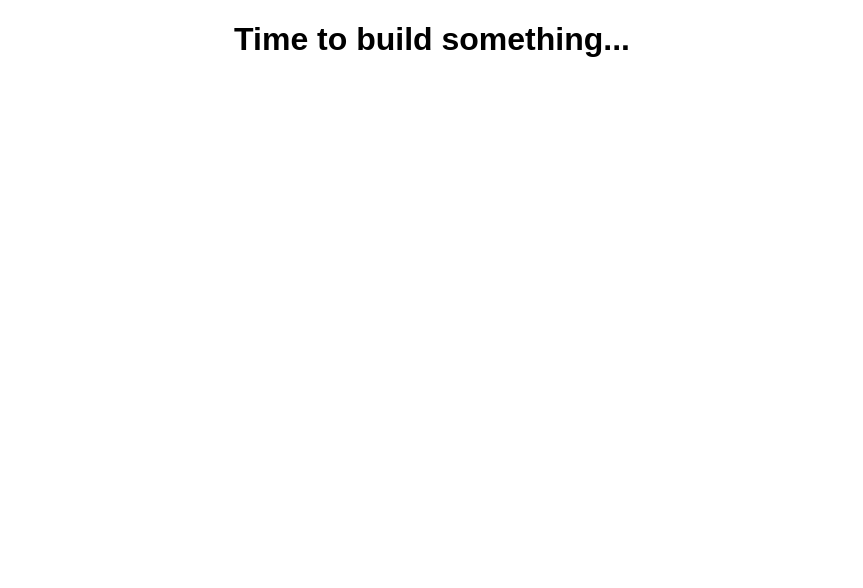
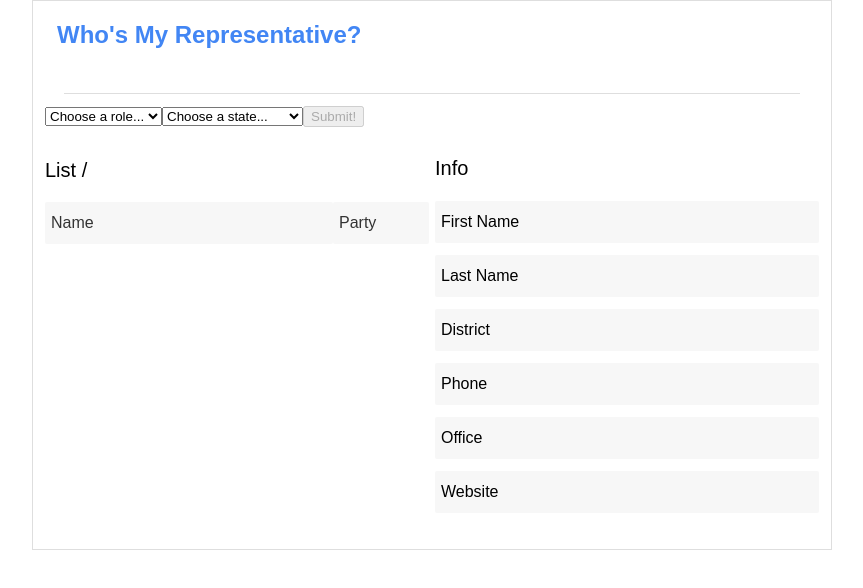
Before and after one commit to spcbrn/grow-exercise_react, a React (Create React App) app: page / in a window 1280 px wide. Shown: the top 588 px of the page, without its empty margins (208-1071 px from the left). Built offline with nearby package versions, Linux system fonts and the light colour scheme; the HTML template or start-up script is replaced by a standard one.

Commit message:
finished base functionality

```diff
--- a/package.json
+++ b/package.json
@@ -14,10 +14,12 @@
   },
   "homepage": "https://github.com/",
   "dependencies": {
+    "axios": "^0.17.1",
     "cors": "^2.8.4",
     "dotenv": "^4.0.0",
     "express": "^4.16.2",
     "mobx": "^3.4.1",
+    "mobx-react": "^4.3.5",
     "react": "^16.2.0",
     "react-dom": "^16.2.0",
     "react-router-dom": "^4.2.2",
@@ -31,6 +33,6 @@
     "eject": "react-scripts eject"
   },
   "main": "find-rep-api/index.js",
-  "proxy": "http://localhost:8008",
+  "proxy": "http://localhost:8088",
   "keywords": []
 }
--- a/src/App/App.css
+++ b/src/App/App.css
@@ -1,3 +1,109 @@
 .App {
-  text-align: center;
+  width: 100%;
 }
+
+.rep_search_main {
+  max-width: 800px;
+  height: 550px;
+  padding: 0px 12px;
+  /* overflow: auto; */
+  margin: auto;
+  box-sizing: border-box;
+  border: 1px solid #DEDEDE;
+}
+
+.main_header {
+  color: #4286f4;
+  padding: 0px 12px;
+  margin-bottom: 44px;
+}
+
+.vertical_divider {
+  width: 95%;
+  height: 1px;
+  background: #DEDEDE;
+  margin: auto;
+}
+
+.search_filter {
+  margin: 12px 0px;
+  z-index: 100;
+}
+
+.results_main {
+  display: flex;
+  justify-content: space-between;
+}
+
+.results_flex {
+  flex-basis: 50;
+  width: 95%;
+  margin-bottom: 12px;
+}
+
+@media screen and (max-width: 549px) {
+  .rep_search_main {
+    height: fit-content;
+  }
+
+  .results_main {
+    flex-direction: column;
+    align-items: center;
+  }
+
+  .results_flex {
+    flex-basis: 100;
+  }
+}
+
+.results_header p {
+  font-size: 20px;
+  display: inline-block;
+  margin-top: 0px
+}
+
+.results_list {
+  margin-right: 6px;
+}
+
+.results_list_table {
+  max-height: 312px;
+  overflow: auto;
+}
+
+table {
+  border-collapse: collapse;
+  width: 100%;
+  text-align: left;
+}
+
+th {
+  padding: 12px 6px;
+  border-radius: 2px;
+  background: #F7F7F7;
+  font-weight: 300;
+  color: #333333;
+}
+
+td {
+  padding: 12px 6px;
+  font-weight: 300;
+  border-bottom: 1px solid #DEDEDE;
+}
+
+.result_row:hover {
+  background: #F7F7F7;
+}
+
+.results_detail {
+  /* margin-left: 6px; */
+}
+
+.results_detail_field {
+  /* width: 100%; */
+  padding: 12px 6px;
+  margin-top: 1px;
+  margin-bottom: 12px;
+  background: #F7F7F7;
+  border-radius: 2px;
+}
--- a/src/App/App.js
+++ b/src/App/App.js
@@ -1,13 +1,38 @@
 import React, { Component } from 'react';
+import axios from 'axios';
+import { observable } from 'mobx';
+
+import RepSearch from './components/RepSearch';
 
 import './App.css';
 
+//set up initial app state
+const appState = observable({
+  stateSelected: '',
+  roleSelected: '',
+  results: [],
+  activeRep: {}
+})
+
+//add necessary methods to mutate/update app state
+appState.selectState = val => appState.stateSelected = val;
+appState.selectRole = val => appState.roleSelected = val;
+appState.dispatchRequest = (role, state) => {
+  const requestMethods = {
+    REP: state => axios.get(`/representatives/${state}`).then(resp => appState.results = resp.data.results),
+    SEN: state => axios.get(`/senators/${state}`).then(resp => appState.results = resp.data.results)
+  }
+  return requestMethods[role](state);
+}
+appState.setActiveRep = name => appState.activeRep = appState.results.find(rep => rep.name === name);
+
+
+
 class App extends Component {
-
   render() {
     return (
       <main className="App">
-        <h1>Time to build something...</h1>
+        <RepSearch store={appState}/>
       </main>
     )
   }
--- /dev/null
+++ b/src/App/components/Filter.js
@@ -0,0 +1,118 @@
+import React from 'react';
+import { observer } from 'mobx-react';
+
+
+//component to handle option select filter and submit button
+const Filter = observer(props => {
+  const { roleSelected, stateSelected, dispatchRequest } = props.store;
+  const buttonState = !(roleSelected && stateSelected);
+
+  return (
+    <div className="search_filter">
+      {roleSelect(props, roles)}
+      {stateSelect(props, states)}
+      <button onClick={() => dispatchRequest(roleSelected, stateSelected)}
+              disabled={buttonState}>
+        Submit!
+      </button>
+    </div>
+  )
+})
+
+export default Filter;
+
+
+
+
+//function to render the state selection dropdown
+const stateSelect = (props, abbreviations) => {
+  let options = [];
+  for (let state in abbreviations) {
+    options.push(
+      <option key={state} value={abbreviations[state]}> {state} </option>
+    )
+  }
+  return (
+    <select name='state' onChange={e => props.store.selectState(e.target.value)}>
+      {options}
+    </select>
+  )
+}
+
+//function to render the role selection dropdown
+const roleSelect = (props, roles) => {
+  let options = [];
+  for (let title in roles) {
+    options.push(
+      <option key={title} value={roles[title]}> {title} </option>
+    )
+  }
+  return (
+    <select name='role' onChange={e => props.store.selectRole(e.target.value)}>
+      {options}
+    </select>
+  )
+}
+
+
+//object containing role options
+const roles = {
+  'Choose a role...': '',
+  Representative: 'REP',
+  Senator: 'SEN'
+};
+
+//object containing state options
+const states = {
+  'Choose a state...': '',
+  'ALABAMA': 'AL',
+  'ALASKA': 'AK',
+  'ARIZONA': 'AZ',
+  'ARKANSAS': 'AR',
+  'CALIFORNIA': 'CA',
+  'COLORADO': 'CO',
+  'CONNECTICUT': 'CT',
+  'DELAWARE': 'DE',
+  'FLORIDA': 'FL',
+  'GEORGIA': 'GA',
+  'HAWAII': 'HI',
+  'IDAHO': 'ID',
+  'ILLINOIS': 'IL',
+  'INDIANA': 'IN',
+  'IOWA': 'IA',
+  'KANSAS': 'KS',
+  'KENTUCKY': 'KY',
+  'LOUISIANA': 'LA',
+  'MAINE': 'ME',
+  'MARYLAND': 'MD',
+  'MASSACHUSETTS': 'MA',
+  'MICHIGAN': 'MI',
+  'MINNESOTA': 'MN',
+  'MISSISSIPPI': 'MS',
+  'MISSOURI': 'MO',
+  'MONTANA': 'MT',
+  'NEBRASKA': 'NE',
+  'NEVADA': 'NV',
+  'NEW HAMPSHIRE': 'NH',
+  'NEW JERSEY': 'NJ',
+  'NEW MEXICO': 'NM',
+  'NEW YORK': 'NY',
+  'NORTH CAROLINA': 'NC',
+  'NORTH DAKOTA': 'ND',
+  'OHIO': 'OH',
+  'OKLAHOMA': 'OK',
+  'OREGON': 'OR',
+  'PENNSYLVANIA': 'PA',
+  'RHODE ISLAND': 'RI',
+  'SOUTH CAROLINA': 'SC',
+  'SOUTH DAKOTA': 'SD',
+  'TENNESSEE': 'TN',
+  'TEXAS': 'TX',
+  'UTAH': 'UT',
+  'VERMONT': 'VT',
+  'VIRGINIA': 'VA',
+  'WASHINGTON': 'WA',
+  'WEST VIRGINIA': 'WV',
+  'WISCONSIN': 'WI',
+  'WYOMING': 'WY'
+}
--- /dev/null
+++ b/src/App/components/RepSearch.js
@@ -0,0 +1,26 @@
+import React, { Component } from 'react';
+
+import Filter from './Filter';
+import Results from './Results';
+
+
+//main component for representative/senator search app
+class RepSearch extends Component {
+
+  render() {
+    const { store } = this.props;
+
+    return (
+      <main className="rep_search_main">
+        <header className="main_header">
+          <h2>{'Who\'s My Representative?'}</h2>
+        </header>
+        <div className="vertical_divider"></div>
+        <Filter store={store}/><br />
+        <Results store={store} />
+      </main>
+    )
+  }
+}
+
+export default RepSearch;
--- /dev/null
+++ b/src/App/components/Results.js
@@ -0,0 +1,87 @@
+import React from 'react';
+import { observer } from 'mobx-react';
+
+
+//component to display the search results list component and rep detail component
+const Results = observer(props => {
+  const { results, activeRep, roleSelected } = props.store;
+  //set list header
+  const listHeaderLabel = roleSelected
+                            ? roleSelected === 'REP'
+                                ? 'Representatives'
+                                : 'Senators'
+                            : null;
+  //render list (or null)
+  const resultsList = results.length
+                        ? results.map((c, i) => <ResultRow key={i} name={c.name} party={c.party[0]} store={props.store} />)
+                        : null;
+
+
+  return (
+    <section className="results_main">
+      <div className="results_list results_flex">
+        <header className="results_header">
+          <p>List /</p> <p style={{"color": "#4286f4"}}>{listHeaderLabel}</p>
+        </header>
+        <div className="results_list_table">
+          <table>
+            <tbody>
+              <tr>
+                <th style={{"width":"75%"}}>Name</th>
+                <th>Party</th>
+              </tr>
+              {resultsList}
+            </tbody>
+          </table>
+        </div>
+      </div>
+      <div className="results_detail results_flex">
+        <header className="results_header">
+          <p>Info</p>
+        </header>
+        <RepDetails rep={activeRep} />
+      </div>
+    </section>
+  )
+})
+
+export default Results;
+
+
+
+//component to render a table row for passed in rep
+const ResultRow = props => {
+  return (
+    <tr className="result_row" onClick={() => props.store.setActiveRep(props.name)}>
+      <td style={{"width":"75%"}}>{props.name}</td>
+      <td>{props.party}</td>
+    </tr>
+  )
+}
+
+//component to render either a rep's detailed info or default values
+const RepDetails = ({ rep }) => {
+  let defaultVals = { a: 'First Name', b: 'Last Name', c: 'District', d: 'Phone', e: 'Office', f: 'Website' };
+  let dataObj = rep.name
+                  ? { a: rep.name.split(' ')[0],
+                      b: rep.name.split(' ')[1],
+                      c: `District ${rep.district}`,
+                      d: rep.phone,
+                      e: rep.office,
+                      f: rep.link }
+                  : defaultVals;
+  let fields = [];
+
+  for (let key in dataObj) {
+    key === 'f' && rep.name
+      ? fields.push(
+                     <a href={dataObj[key]} target="_blank">
+                       <div key={key} className="results_detail_field">{dataObj[key]}</div>
+                     </a>
+                   )
+      : fields.push(
+                     <div key={key} className="results_detail_field">{dataObj[key]}</div>
+                   )
+  }
+  return fields;
+}
```
Also changed, not shown: 2 other files (tests, documents, lock files or other folders).
